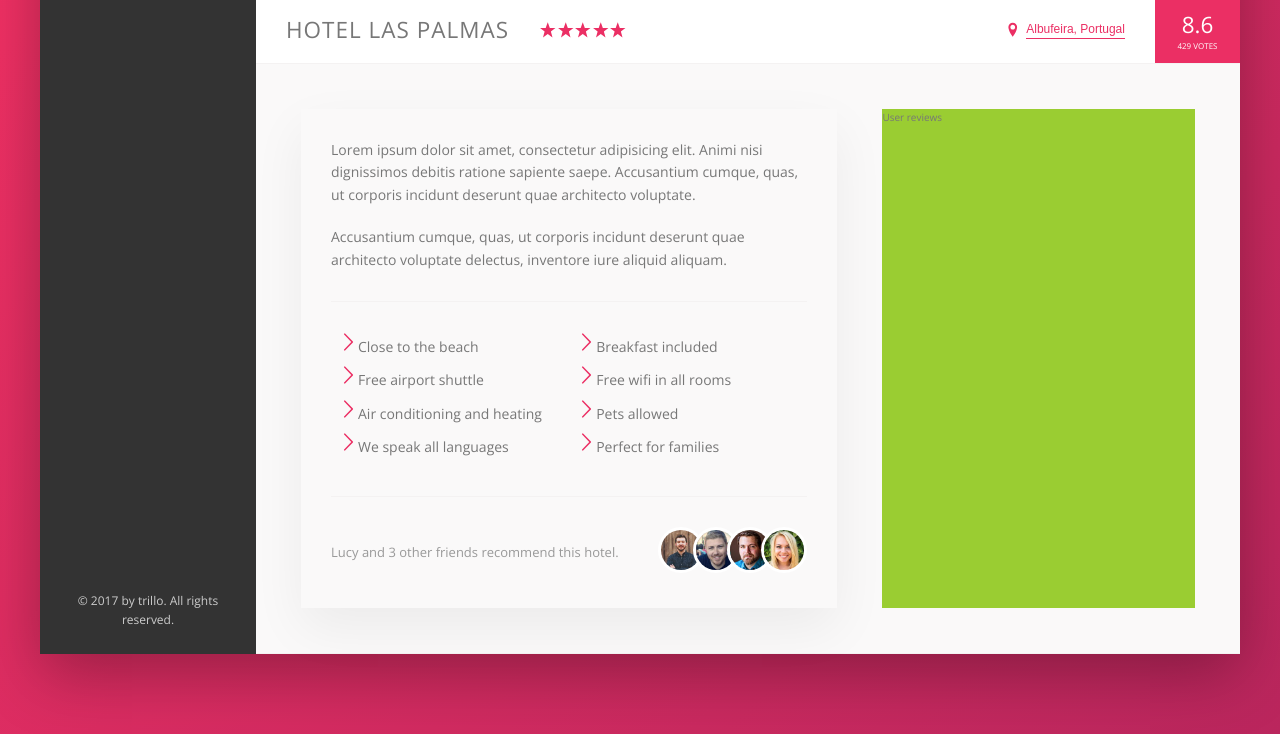
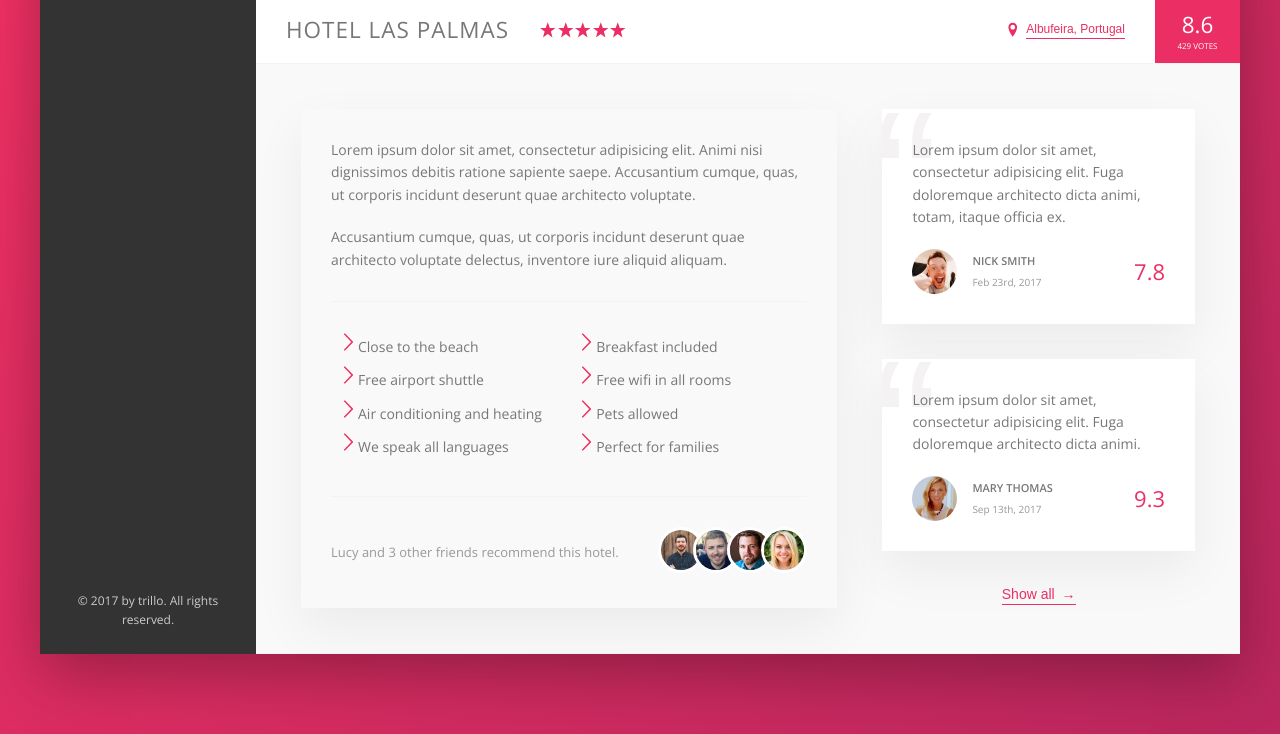
Before and after one commit to Anton533/trillo, a website: page index.html in a window 1280 px wide. Shown: the part 538-1272 px from the top of the page. Drawn offline with nearby package versions, Linux system fonts and the light colour scheme.

Commit message:
building the user reviews section

```diff
--- a/index.html
+++ b/index.html
@@ -174,7 +174,38 @@
                         </div>
                     </div>
                     <div class="user-reviews">
-                        User reviews
+                        <figure class="review">
+                            <blockquote class="review__text">
+                                Lorem ipsum dolor sit amet, consectetur adipisicing elit. Fuga doloremque architecto
+                                dicta animi, totam, itaque officia ex.
+                            </blockquote>
+
+                            <figcaption class="review__user">
+                                <img src="./img/user-1.jpg" alt="User 1" class="review__photo">
+                                <div class="review__user-box">
+                                    <p class="review__user-name">Nick Smith</p>
+                                    <p class="review__user-date">Feb 23rd, 2017</p>
+                                </div>
+                                <div class="review__rating">7.8</div>
+                            </figcaption>
+                        </figure>
+
+                        <figure class="review">
+                            <blockquote class="review__text">Lorem ipsum dolor sit amet, consectetur adipisicing elit.
+                                Fuga doloremque architecto dicta animi.
+                            </blockquote>
+
+                            <figcaption class="review__user">
+                                <img src="./img/user-2.jpg" alt="User 2" class="review__photo">
+                                <div class="review__user-box">
+                                    <p class="review__user-name">Mary Thomas</p>
+                                    <p class="review__user-date">Sep 13th, 2017</p>
+                                </div>
+                                <div class="review__rating">9.3</div>
+                            </figcaption>
+                        </figure>
+
+                        <button class="btn-inline">Show all <span>&rarr;</span></button>
                     </div>
                 </div>
             </main>
--- a/sass/components/_btn-inline.scss
+++ b/sass/components/_btn-inline.scss
@@ -9,8 +9,17 @@
   cursor: pointer;
   transition: all 0.2s;
 
+  & span {
+    margin-left: 3px;
+    transition: margin-left 0.2s;
+  }
+
   &:hover {
     color: var(--color-grey-dark-1);
+
+    span {
+      margin-left: 8px;
+    }
   }
 
   &:focus {
--- /dev/null
+++ b/sass/components/_reviews.scss
@@ -0,0 +1,60 @@
+.review {
+  background-color: var(--color-white);
+  box-shadow: var(--shadow-light);
+  padding: 3rem;
+  margin-bottom: 3.5rem;
+  position: relative;
+  overflow: hidden;
+
+  &__text {
+    margin-bottom: 2rem;
+    z-index: 10;
+    position: relative;
+  }
+
+  &__user {
+    display: flex;
+    align-items: center;
+  }
+
+  &__photo {
+    height: 4.5rem;
+    width: 4.5rem;
+    border-radius: 50%;
+    margin-right: 1.5rem;
+  }
+
+  &__user-box {
+    margin-right: auto;
+  }
+
+  &__user-name {
+    font-size: 1.1rem;
+    font-weight: 600;
+    text-transform: uppercase;
+    margin-bottom: 0.4rem;
+  }
+
+  &__user-date {
+    font-size: 1rem;
+    color: var(--color-grey-dark-3);
+  }
+
+  &__rating {
+    font-size: 2.2rem;
+    font-weight: 300;
+    color: var(--color-primary);
+  }
+
+  &::before {
+    content: "\201C";
+    position: absolute;
+    top: -2.75rem;
+    left: -1rem;
+    line-height: 1;
+    font-size: 20rem;
+    font-family: sans-serif;
+    color: var(--color-grey-light-2);
+    z-index: 1;
+  }
+}
--- a/sass/layout/_layout.scss
+++ b/sass/layout/_layout.scss
@@ -38,6 +38,7 @@
 }
 
 .details {
+  font-size: 1.4rem;
   display: flex;
   padding: 4.5rem;
   background-color: var(--color-grey-light-1);
@@ -45,7 +46,6 @@
 }
 
 .description {
-  font-size: 1.4rem;
   background-color: var(--color-wight);
   box-shadow: var(--shadow-light);
   padding: 3rem;
@@ -57,9 +57,9 @@
 }
 
 .user-reviews {
-  background-color: yellowgreen;
   flex: 1;
 
   display: flex;
   flex-direction: column;
+  align-items: center;
 }
--- a/sass/main.scss
+++ b/sass/main.scss
@@ -12,5 +12,6 @@
 @import "components/overview";
 @import "components/btn-inline";
 @import "components/details";
+@import "components/reviews";
 
 @import "layout/layout";
```
Also changed, not shown: css/style.css.
